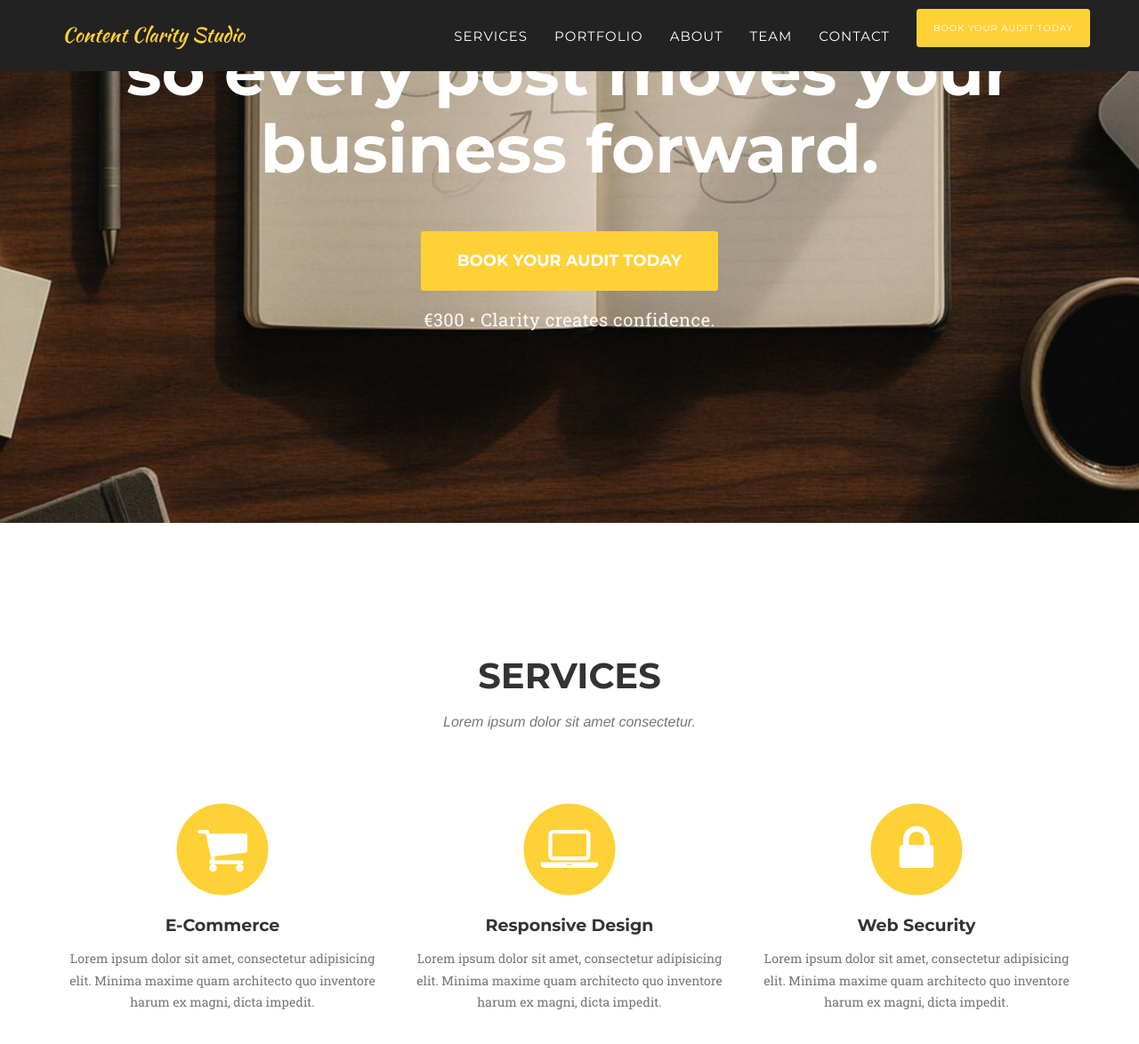
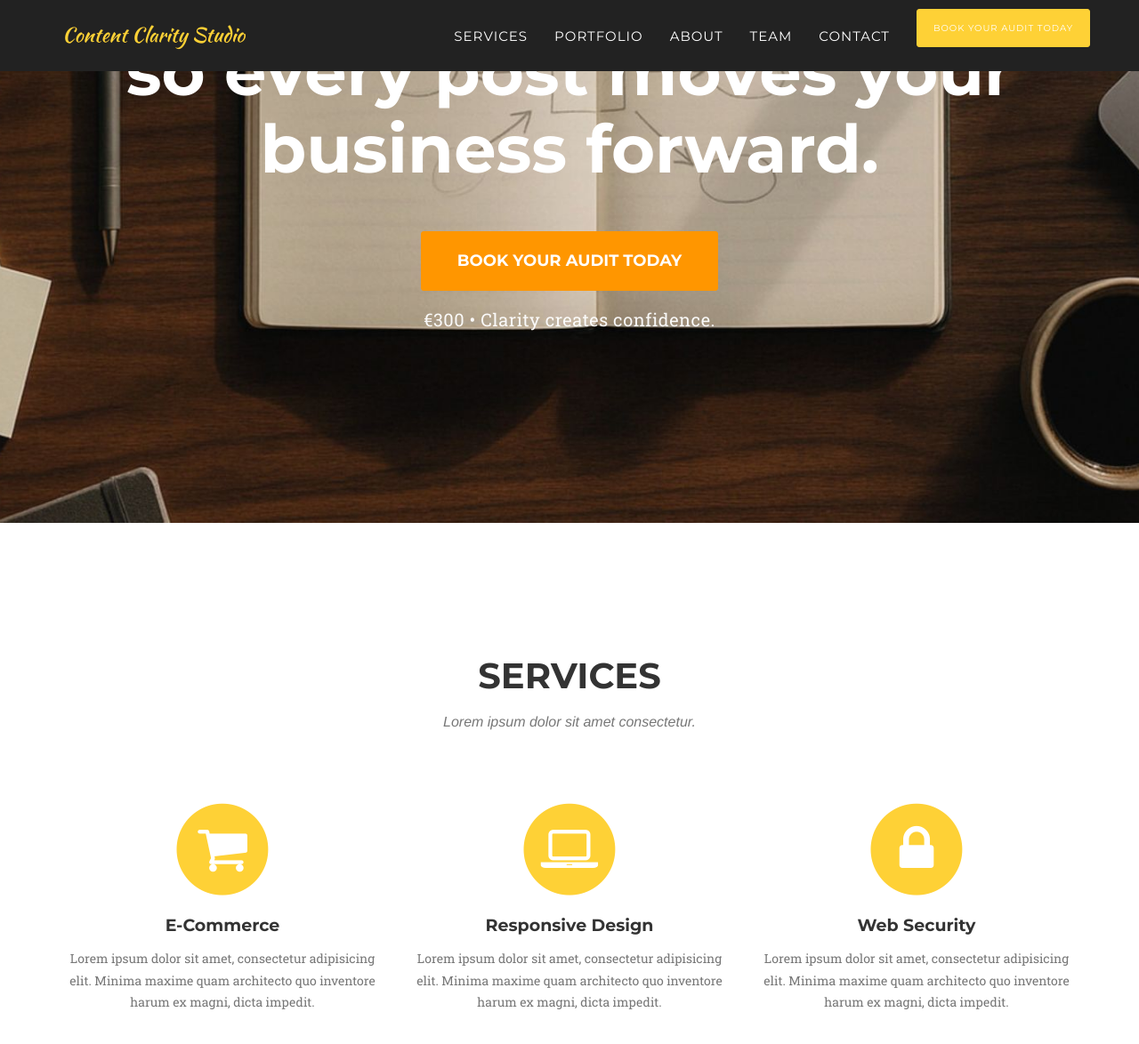
Before and after one commit to ContentClarityStudio/contentclaritystudio.github.io, a Jekyll site: the page built from index.html, in a window 1280 px wide and 1400 px high, scrolled down 414 px. Shown: the top 1174 px of the window at 89% size. Built offline with Jekyll 4.4.1, drawn with Linux system fonts in a browser that asks for light colours; some web fonts are replaced.

Commit message:
Update overrides.css
added override to turn book buttons orange

```diff
--- a/css/overrides.css
+++ b/css/overrides.css
@@ -44,3 +44,19 @@ text-transform: none;
   border-color: #fec503;
   color: #fff;
 }
+
+/* --------------------------------------------------------- */
+/* Custom orange-gold CTA buttons (for both Book your audit buttons) */
+.btn-cta {
+  background-color: #ff9600;  /* your standout orange-gold */
+  border-color: #ff9600;
+  color: #fff;
+  transition: all 0.2s ease-in-out;
+}
+
+.btn-cta:hover,
+.btn-cta:focus {
+  background-color: #e68600;  /* deeper orange for hover */
+  border-color: #e68600;
+  color: #fff;
+}
```
